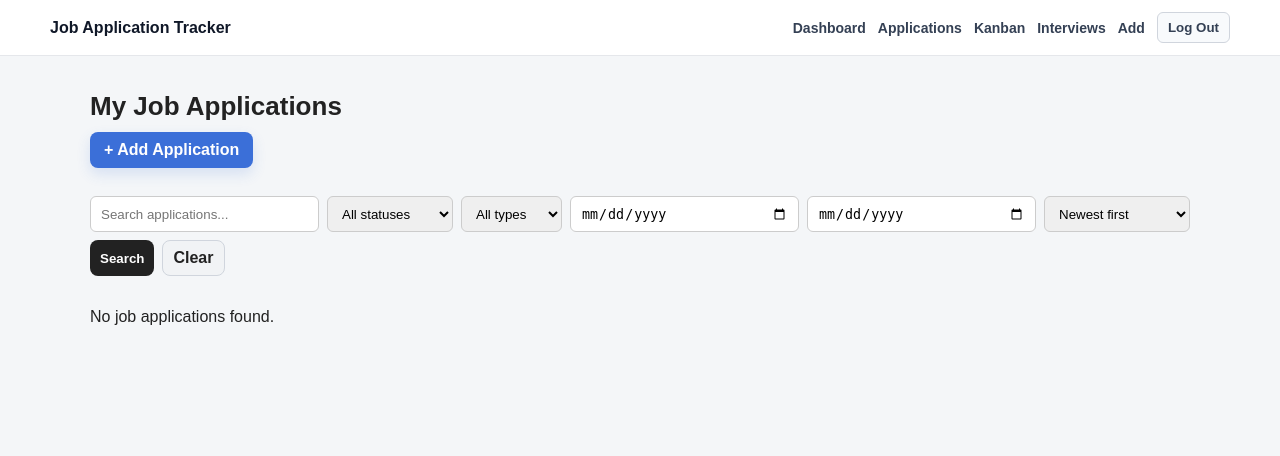
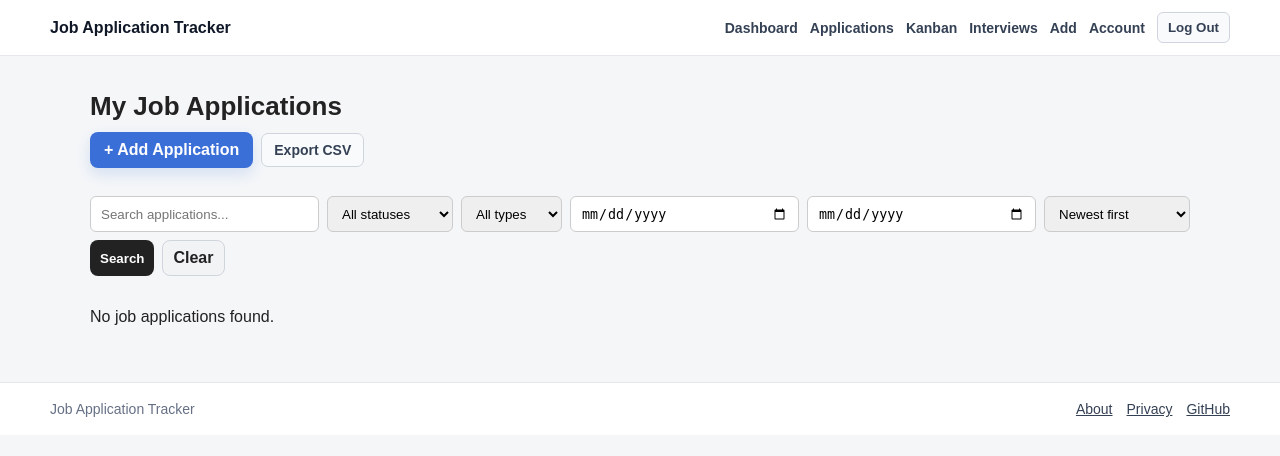
Before and after one commit to AwaisAli-dotcom/job-application-tracker, a Django app: page /applications/ in a window 1280 px wide. Shown: the top 456 px of the page. Run offline with Django 5.2, Linux system fonts and the light colour scheme; the visitor is signed in with stand-in values (Sample User, id 1); data that the repository does not hold is empty.

Commit message:
Add account profile and public project pages

```diff
--- a/application/static/application/style.css
+++ b/application/static/application/style.css
@@ -60,6 +76,33 @@ body {
 
 .site-logout-form button:hover {
     background: #eef2f7;
+}
+
+.site-footer {
+    margin-top: 40px;
+    background: #fff;
+    border-top: 1px solid #e5e7eb;
+}
+
+.site-footer-inner {
+    display: flex;
+    align-items: center;
+    justify-content: space-between;
+    gap: 16px;
+    max-width: 1180px;
+    margin: 0 auto;
+    padding: 18px 20px;
+    color: #667085;
+    font-size: 14px;
+}
+
+.site-footer nav {
+    display: flex;
+    gap: 14px;
+}
+
+.site-footer a {
+    color: #344054;
 }
 
 .messages {
@@ -557,6 +600,31 @@ h1 {
     align-items: flex-start;
     justify-content: space-between;
     margin-bottom: 14px;
+}
+
+.list-actions {
+    display: flex;
+    align-items: center;
+    gap: 8px;
+    flex-wrap: wrap;
+}
+
+.secondary-button {
+    display: inline-flex;
+    align-items: center;
+    margin-bottom: 14px;
+    padding: 8px 12px;
+    color: #344054;
+    background: #f8fafc;
+    border: 1px solid #d0d5dd;
+    border-radius: 7px;
+    text-decoration: none;
+    font-size: 14px;
+    font-weight: 700;
+}
+
+.secondary-button:hover {
+    background: #eef2f7;
 }
 
 .application-list-container {
--- a/application/templates/application/application_list.html
+++ b/application/templates/application/application_list.html
@@ -8,16 +8,19 @@
     <div class="list-header">
         <div>
             <h1>My Job Applications</h1>
-            <a class="add-button" href="{% url 'application_create' %}">
-                + Add Application
-            </a>
+            <div class="list-actions">
+                <a class="add-button" href="{% url 'application_create' %}">
+                    + Add Application
+                </a>
+                <a class="secondary-button" href="{% url 'application_export' %}">Export CSV</a>
+            </div>
         </div>
     </div>
 
     <form method="GET" class="filter-form">
-        <input type="search" name="search" value="{{ search }}" placeholder="Search applications...">
+        <input type="search" name="search" value="{{ search }}" placeholder="Search applications..." aria-label="Search applications">
 
-        <select name="status" onchange="this.form.submit()">
+        <select name="status" onchange="this.form.submit()" aria-label="Filter by status">
             <option value="">All statuses</option>
             {% for value, label in status_choices %}
                 <option value="{{ value }}" {% if selected_status == value %}selected{% endif %}>
@@ -26,7 +29,7 @@
             {% endfor %}
         </select>
 
-        <select name="employment_type" onchange="this.form.submit()">
+        <select name="employment_type" onchange="this.form.submit()" aria-label="Filter by employment type">
             <option value="">All types</option>
             {% for value, label in employment_type_choices %}
                 <option value="{{ value }}" {% if selected_employment_type == value %}selected{% endif %}>
@@ -38,7 +41,7 @@
         <input type="date" name="date_from" value="{{ date_from }}" aria-label="Application date from">
         <input type="date" name="date_to" value="{{ date_to }}" aria-label="Application date to">
 
-        <select name="sort" onchange="this.form.submit()">
+        <select name="sort" onchange="this.form.submit()" aria-label="Sort applications">
             {% for value, label in sort_choices %}
                 <option value="{{ value }}" {% if selected_sort == value %}selected{% endif %}>
                     {{ label }}
--- a/application/templates/application/base.html
+++ b/application/templates/application/base.html
@@ -1,11 +1,15 @@
 {% load static %}
 <!DOCTYPE html>
-<html>
+<html lang="en">
 <head>
+    <meta charset="utf-8">
+    <meta name="viewport" content="width=device-width, initial-scale=1">
     <title>{% block title %}Job Application Tracker{% endblock %}</title>
     <link rel="stylesheet" href="{% static 'application/style.css' %}">
 </head>
 <body>
+
+<a class="skip-link" href="#main-content">Skip to main content</a>
 
 <header class="site-header">
     <div class="site-header-inner">
@@ -20,6 +24,7 @@
                 <a href="{% url 'kanban_board' %}">Kanban</a>
                 <a href="{% url 'interview_list' %}">Interviews</a>
                 <a href="{% url 'application_create' %}">Add</a>
+                <a href="{% url 'profile' %}">Account</a>
                 <form method="POST" action="{% url 'logout' %}" class="site-logout-form">
                     {% csrf_token %}
                     <button type="submit">Log Out</button>
@@ -43,7 +48,21 @@
     </div>
 {% endif %}
 
-{% block content %}{% endblock %}
+<main id="main-content">
+    {% block content %}{% endblock %}
+</main>
+
+<footer class="site-footer">
+    <div class="site-footer-inner">
+        <span>Job Application Tracker</span>
+        <nav aria-label="Footer navigation">
+            <a href="{% url 'about' %}">About</a>
+            <a href="{% url 'privacy' %}">Privacy</a>
+            <a href="https://github.com/AwaisAli-dotcom/job-application-tracker" rel="noopener noreferrer">GitHub</a>
+        </nav>
+    </div>
+</footer>
+
 {% block scripts %}{% endblock %}
 
 </body>
--- a/application/urls.py
+++ b/application/urls.py
@@ -3,10 +3,14 @@ from . import views
 
 urlpatterns = [
     path('accounts/register/', views.register, name='register'),
+    path('accounts/profile/', views.profile, name='profile'),
     path('', views.home, name='home'),
+    path('about/', views.about, name='about'),
+    path('privacy/', views.privacy, name='privacy'),
     path('dashboard/', views.dashboard, name='dashboard'),
     path('interviews/', views.interview_list, name='interview_list'),
     path('applications/', views.application_list, name='application_list'),
+    path('applications/export/', views.application_export, name='application_export'),
     path('applications/kanban/', views.kanban_board, name='kanban_board'),
     path('applications/<int:pk>/', views.application_detail, name='application_detail'),
     path('applications/<int:pk>/status/', views.update_application_status, name='application_status_update'),
--- a/application/views.py
+++ b/application/views.py
@@ -1,19 +1,27 @@
+import csv
 from collections import Counter
 from datetime import date
 
 from django.shortcuts import render, redirect, get_object_or_404
+from django.contrib import messages
 from django.contrib.auth import login
 from django.contrib.auth.decorators import login_required
-from django.contrib.auth.forms import UserCreationForm
 from django.core.paginator import Paginator
-from django.http import JsonResponse
+from django.http import HttpResponse, JsonResponse
 from django.db.models import Q
 from django.utils import timezone
 from django.utils.dateparse import parse_date
 from django.views.decorators.http import require_http_methods, require_POST
 
 from .models import ApplicationDocument, Interview, JobApplication, Reminder, StatusHistory
-from .forms import ApplicationDocumentForm, InterviewForm, JobApplicationForm, ReminderForm
+from .forms import (
+    ApplicationDocumentForm,
+    InterviewForm,
+    JobApplicationForm,
+    ProfileForm,
+    RegistrationForm,
+    ReminderForm,
+)
 
 
 def home(request):
@@ -23,27 +31,112 @@ def home(request):
     return render(request, 'application/home.html')
 
 
+def about(request):
+    return render(request, 'application/about.html')
+
+
+def privacy(request):
+    return render(request, 'application/privacy.html')
+
+
 def register(request):
     if request.user.is_authenticated:
         return redirect('dashboard')
 
     if request.method == 'POST':
-        form = UserCreationForm(request.POST)
+        form = RegistrationForm(request.POST)
 
         if form.is_valid():
             user = form.save()
             login(request, user)
+            messages.success(request, 'Your account has been created.')
 
             return redirect('dashboard')
 
     else:
-        form = UserCreationForm()
+        form = RegistrationForm()
 
     return render(
         request,
         'registration/register.html',
         {'form': form}
     )
+
+
+@login_required
+def profile(request):
+    if request.method == 'POST':
+        form = ProfileForm(request.POST, instance=request.user)
+
+        if form.is_valid():
+            form.save()
+            messages.success(request, 'Your account details have been updated.')
+
+            return redirect('profile')
+
+    else:
+        form = ProfileForm(instance=request.user)
+
+    return render(request, 'registration/profile.html', {'form': form})
+
+
+def csv_safe(value):
+    text = '' if value is None else str(value)
+
+    if text.startswith(('=', '+', '-', '@')):
+        return f"'{text}"
+
+    return text
+
+
+@login_required
+def application_export(request):
+    applications = JobApplication.objects.filter(user=request.user).order_by('-created_at')
+    response = HttpResponse(content_type='text/csv; charset=utf-8')
+    response['Content-Disposition'] = 'attachment; filename="job-applications.csv"'
+    writer = csv.writer(response)
+    writer.writerow([
+        'Company',
+        'Job title',
+        'Location',
+        'Job URL',
+        'Employment type',
+        'Work mode',
+        'Source',
+        'Status',
+        'Salary',
+        'Salary minimum',
+        'Salary maximum',
+        'Currency',
+        'Application date',
+        'Deadline',
+        'Notes',
+        'Created',
+        'Updated',
+    ])
+
+    for job in applications:
+        writer.writerow([
+            csv_safe(job.company),
+            csv_safe(job.job_title),
+            csv_safe(job.location),
+            csv_safe(job.job_url),
+            job.get_employment_type_display(),
+            job.get_work_mode_display(),
+            csv_safe(job.source),
+            job.get_status_display(),
+            csv_safe(job.salary),
+            job.salary_min if job.salary_min is not None else '',
+            job.salary_max if job.salary_max is not None else '',
+            csv_safe(job.currency),
+            job.application_date.isoformat() if job.application_date else '',
+            job.deadline.isoformat() if job.deadline else '',
+            csv_safe(job.notes),
+            timezone.localtime(job.created_at).isoformat(),
+            timezone.localtime(job.updated_at).isoformat(),
+        ])
+
+    return response
 
 
 def record_status_change(job, old_status, new_status):
@@ -277,6 +370,7 @@ def interview_create(request, application_pk):
             interview.user = request.user
             interview.application = application
             interview.save()
+            messages.success(request, 'Interview added.')
 
             return redirect('application_detail', pk=application.pk)
 
@@ -306,6 +400,7 @@ def interview_update(request, pk):
 
         if form.is_valid():
             form.save()
+            messages.success(request, 'Interview updated.')
 
             return redirect('application_detail', pk=interview.application.pk)
 
@@ -335,6 +430,7 @@ def interview_delete(request, pk):
     if request.method == 'POST':
         application_pk = interview.application.pk
         interview.delete()
+        messages.success(request, 'Interview deleted.')
 
         return redirect('application_detail', pk=application_pk)
 
@@ -361,6 +457,7 @@ def document_create(request, application_pk):
             document.user = request.user
             document.application = application
             document.save()
+            messages.success(request, 'Document added.')
 
             return redirect('application_detail', pk=application.pk)
 
@@ -389,6 +486,7 @@ def document_delete(request, pk):
     if request.method == 'POST':
         application_pk = document.application.pk
         document.delete()
+        messages.success(request, 'Document deleted.')
 
         return redirect('application_detail', pk=application_pk)
 
@@ -415,6 +513,7 @@ def reminder_create(request, application_pk):
             reminder.user = request.user
             reminder.application = application
             reminder.save()
+            messages.success(request, 'Reminder added.')
 
             return redirect('application_detail', pk=application.pk)
 
@@ -444,6 +543,7 @@ def reminder_update(request, pk):
 
         if form.is_valid():
             form.save()
+            messages.success(request, 'Reminder updated.')
 
             return redirect('application_detail', pk=reminder.application.pk)
 
@@ -473,6 +573,7 @@ def reminder_delete(request, pk):
     if request.method == 'POST':
         application_pk = reminder.application.pk
         reminder.delete()
+        messages.success(request, 'Reminder deleted.')
 
         return redirect('application_detail', pk=application_pk)
 
@@ -540,6 +641,7 @@ def update_application_status(request, pk):
             }
         )
 
+    messages.success(request, 'Application status updated.')
     return redirect('kanban_board')
 
 
@@ -552,6 +654,7 @@ def application_create(request):
             job = form.save(commit=False)
             job.user = request.user
             job.save()
+            messages.success(request, 'Application added.')
 
             return redirect('application_list')
 
@@ -580,6 +683,7 @@ def application_update(request, pk):
         if form.is_valid():
             job = form.save()
             record_status_change(job, old_status, job.status)
+            messages.success(request, 'Application updated.')
 
             return redirect('application_list')
 
@@ -604,6 +708,7 @@ def application_delete(request, pk):
 
     if request.method == 'POST':
         job.delete()
+        messages.success(request, 'Application deleted.')
         return redirect('application_list')
 
     return render(
--- a/config/settings.py
+++ b/config/settings.py
@@ -130,6 +130,9 @@ AUTH_PASSWORD_VALIDATORS = [
     },
 ]
 
+if TESTING:
+    PASSWORD_HASHERS = ['django.contrib.auth.hashers.MD5PasswordHasher']
+
 
 # Internationalization
 # https://docs.djangoproject.com/en/6.1/topics/i18n/
```
Also changed, not shown: other parts of application/static/application/style.css (+32 -0 lines), application/forms.py (+37 -0 lines), application/templates/403.html (added, +11 -0 lines), application/templates/404.html (added, +11 -0 lines), application/templates/500.html (added, +11 -0 lines), application/templates/application/about.html (added, +17 -0 lines), application/templates/application/privacy.html (added, +17 -0 lines), application/templates/registration/profile.html (added, +16 -0 lines), application/tests.py (+119 -3 lines).
